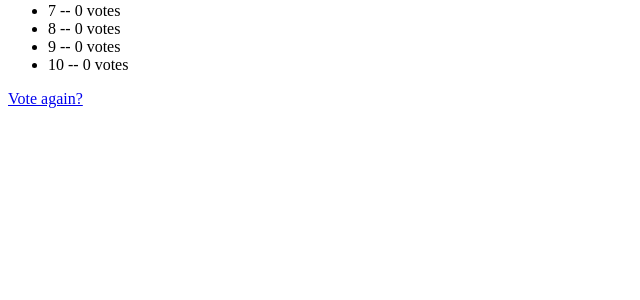
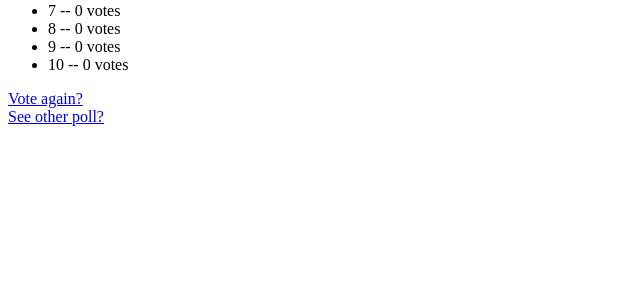
Before and after one commit to pertusatti22/atividadeativaiesb, a Django app: page /polls/7/results/ in a window 1280 px wide. Shown: the part 204-504 px from the top of the page, without its empty margins (0-640 px from the left). Run offline with Django 4.2, Linux system fonts and the light colour scheme; data comes from the database, SQL or seed files in the repository; both versions use the stored data as it was after the commit.

Commit message:
Final Commit

```diff
--- a/polls/templates/polls/detail.html
+++ b/polls/templates/polls/detail.html
@@ -9,7 +9,9 @@
 {% csrf_token %}
 <fieldset>
     <legend><h1>{{ question.question_text }}</h1></legend>
-    {% if error_message %}<p><strong>{{ error_message }}</strong></p>{% endif %}
+    {% if error_message %}
+	    <p><strong>{{ error_message }}</strong></p>
+    {% endif %}
     {% for choice in question.choice_set.all %}
         <input type="radio" name="choice" id="choice{{ forloop.counter }}" value="{{ choice.id }}">
         <label for="choice{{ forloop.counter }}">{{ choice.choice_text }}</label><br>
--- a/polls/templates/polls/index.html
+++ b/polls/templates/polls/index.html
@@ -11,7 +11,10 @@
 {% if latest_question_list %}
     <ul>
     {% for question in latest_question_list %}
-        <li><a href="{% url 'polls:detail' question.id %}">{{ question.question_text }}</a></li>
+        <li>
+	        <a href="{% url 'polls:detail' question.id %}">{{ question.question_text }}
+	        </a>
+        </li>
     {% endfor %}
     </ul>
 {% else %}
--- a/polls/templates/polls/results.html
+++ b/polls/templates/polls/results.html
@@ -13,6 +13,8 @@
     {% endfor %}
 </ul>
 
-<a href="{% url 'polls:detail' question.id %}">Vote again?</a>
+<a href="{% url 'polls:detail' question.id %}">Vote again?</a><br>
+
+<a href="{% url 'polls:index' %}">See other poll?</a>
 </body>
 </html>
```
Also changed, not shown: db.sqlite3.
